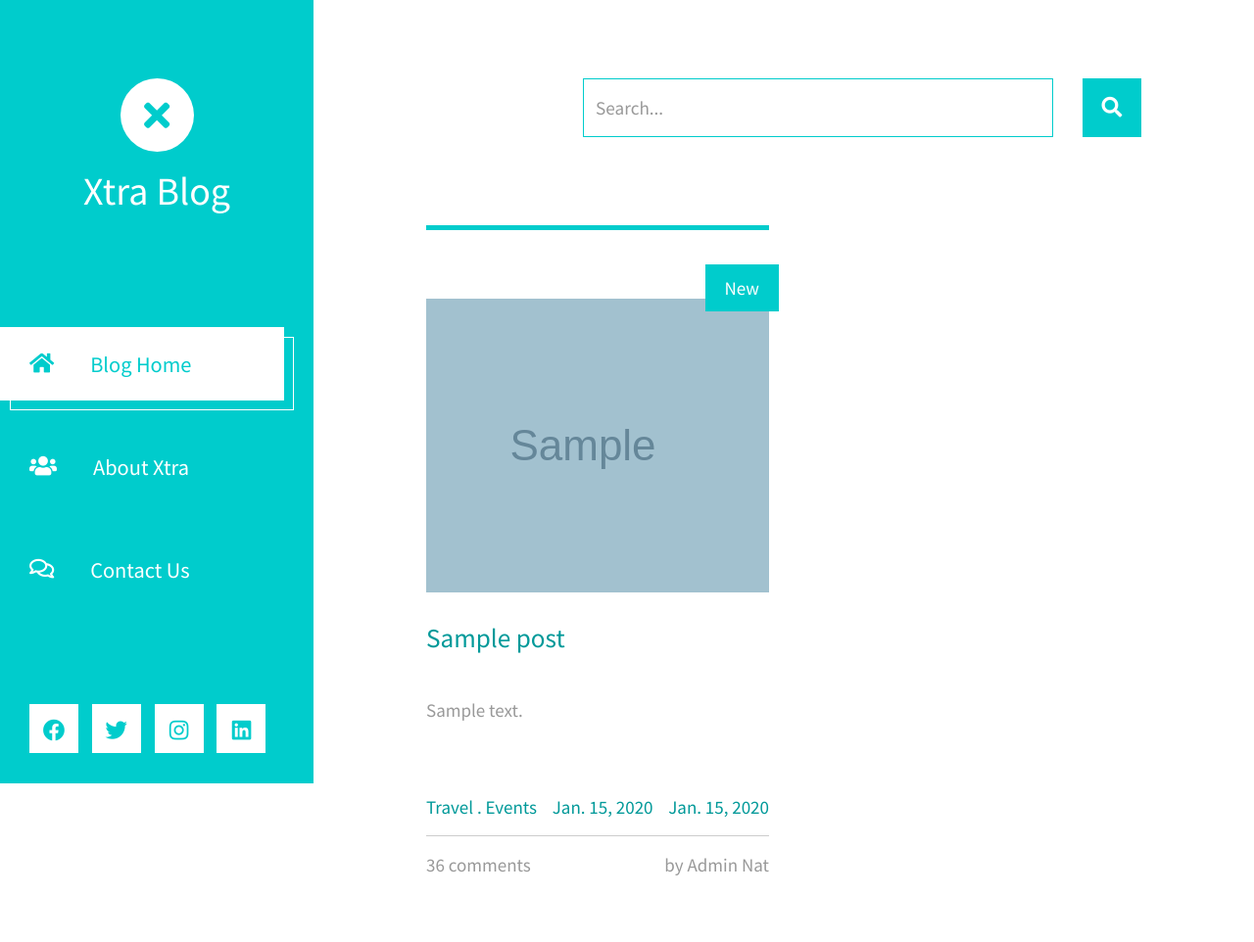
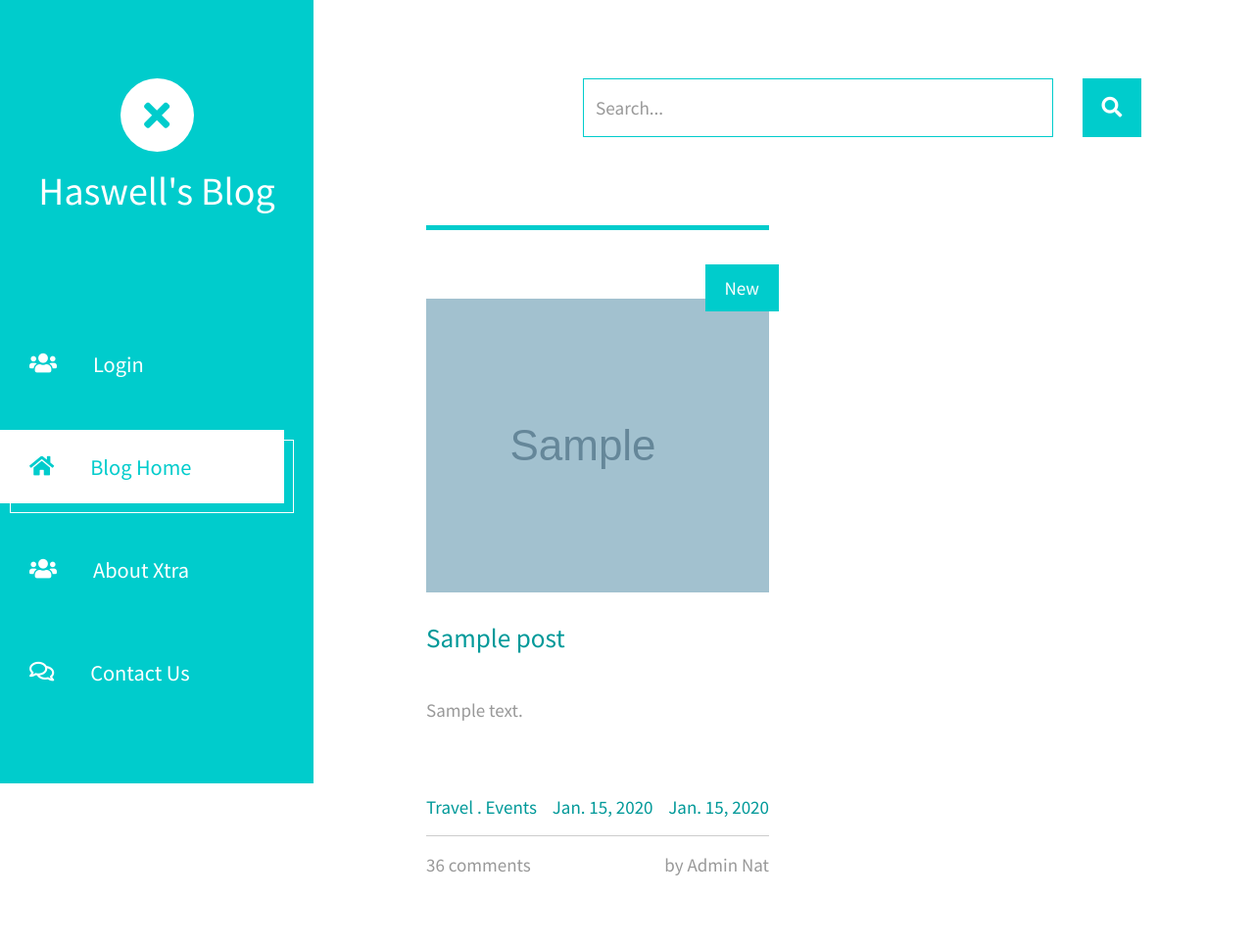
Before and after one commit to Haswell49/DjangoBlog, a Django app: page /blog/ in a window 1280 px wide. Shown: the top 962 px of the page at 98% size. Run offline with Django 5.2, Linux system fonts and the light colour scheme; tables that the repository leaves empty hold one stand-in row (values such as "Sample post"); grey boxes marked "Sample" are stand-in pictures; some libraries are stand-ins or nearby versions.

Commit message:
Added auth urls, views, templates and forms to blog/ enpoint

```diff
--- a/blog/models.py
+++ b/blog/models.py
@@ -1,5 +1,4 @@
 from django.db import models
-
 
 # Create your models here.
 
--- a/blog/templates/base.html
+++ b/blog/templates/base.html
@@ -23,18 +23,34 @@
         <div class="tm-site-header">
             <div class="mb-3 mx-auto tm-site-logo"><i
                     class="fas fa-times fa-2x"></i></div>
-            <h1 class="text-center">Xtra Blog</h1>
+            <h1 class="text-center">Haswell's Blog</h1>
+            {% if request.user.username %}
+                <p class="text-center" style="color:white">Welcome, {{ request.user.username }}!</p>
+            {% endif %}
         </div>
         <nav class="tm-nav" id="tm-nav">
             <ul>
+                {% if request.user.is_anonymous %}
+                    <li class="tm-nav-item"><a href="{% url 'blog:auth' %}"
+                                               class="tm-nav-link">
+                        <i class="fas fa-users"></i>
+                        Login
+                    </a></li>
+                {% else %}
+                    <li class="tm-nav-item"><a href="{% url 'blog:logout' %}"
+                                               class="tm-nav-link">
+                        <i class="fas fa-users"></i>
+                        Log out
+                    </a></li>
+                {% endif %}
                 {% if request.path == '/blog/' %}
-                <li class="tm-nav-item active"><a href="{% url 'index' %}"
+                <li class="tm-nav-item active"><a href="{% url 'blog:index' %}"
                                                   class="tm-nav-link">
                     <i class="fas fa-home"></i>
                     Blog Home
                 </a></li>
                 {% else %}
-                    <li class="tm-nav-item"><a href="{% url 'index' %}"
+                    <li class="tm-nav-item"><a href="{% url 'blog:index' %}"
                                                   class="tm-nav-link">
                     <i class="fas fa-home"></i>
                     Blog Home
--- a/blog/templates/index.html
+++ b/blog/templates/index.html
@@ -24,7 +24,7 @@
                 {% for post in posts %}
                 <article class="col-12 col-md-6 tm-post">
                     <hr class="tm-hr-primary">
-                    <a href="{% url 'view_post' post.id %}" class="effect-lily tm-post-link tm-pt-60">
+                    <a href="{% url 'blog:view_post' post.id %}" class="effect-lily tm-post-link tm-pt-60">
                         <div class="tm-post-link-inner">
                             {% if post.photo %}
                             <img src="{{ post.photo.url }}" alt="Image" class="img-fluid">
--- a/blog/urls.py
+++ b/blog/urls.py
@@ -22,9 +22,13 @@ from django.urls import path
 # <адрес_сайта>/blog/*
 from blog import views
 
+app_name = "blog"
 
 urlpatterns = [
     # <адрес_сайта>/blog/
     path('', views.index, name="index"),
+    # <адрес_сайта>/blog/auth/
+    path('auth/', views.auth_page, name="auth"),
+    path('deauth/', views.deauth, name="logout"),
     path('post/<int:post_id>', views.view_post, name="view_post")
 ]
--- a/blog/views.py
+++ b/blog/views.py
@@ -1,7 +1,8 @@
-from django.http import HttpResponseNotFound
-from django.shortcuts import render
+from django.contrib.auth import authenticate, login, logout
+from django.http import HttpResponseNotFound, HttpResponse
+from django.shortcuts import render, redirect
 
-# Create your views here.
+from blog.forms import UserForm
 from blog.models import Post
 
 
@@ -9,6 +10,42 @@ def index(request):
     posts = Post.objects.all()
 
     return render(request, "index.html", context={"posts": posts})
+
+
+def auth_page(request):
+    if request.method == "GET":
+        return render(request, "auth.html")
+    elif request.method == "POST":
+        user_form = UserForm(request.POST)
+
+        if not user_form.is_valid():
+            return HttpResponse(status=500,
+                                content=b"Invalid user form data.",
+                                charset="utf-8")
+
+        user = authenticate(username=user_form.cleaned_data["username"],
+                            email=user_form.cleaned_data["email"],
+                            password=user_form.cleaned_data["password"])
+
+        if user:
+            login(request, user)
+            return redirect("blog:index")
+        else:
+            return redirect("blog:auth")
+
+
+def deauth(request):
+    if request.method != "GET":
+        return HttpResponse(status=500, content=b"Invalid HTTP method.")
+
+    user = request.user
+
+    if user.is_anonymous:
+        return redirect("blog:index")
+
+    logout(request)
+
+    return redirect("blog:index")
 
 
 # <адрес_сайта>/blog/post/<int:post_id>
--- a/core/urls.py
+++ b/core/urls.py
@@ -22,9 +22,10 @@ from django.urls import path, include
 from core import settings
 from core import views
 
+app_name = "core"
 
 urlpatterns = [
     path('', views.blog_redirect),
     path('admin/', admin.site.urls),
-    path('blog/', include('blog.urls'))
+    path('blog/', include('blog.urls', namespace='blog'))
 ] + static(settings.MEDIA_URL, document_root=settings.MEDIA_ROOT)
```
Also changed, not shown: blog/forms.py (added, +8 -0 lines), blog/templates/auth.html (added, +21 -0 lines).
